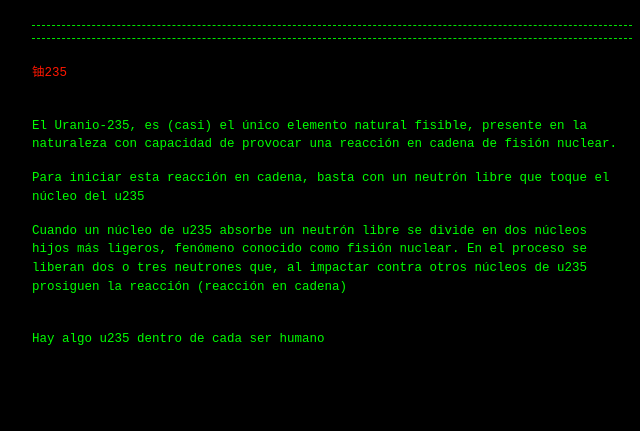
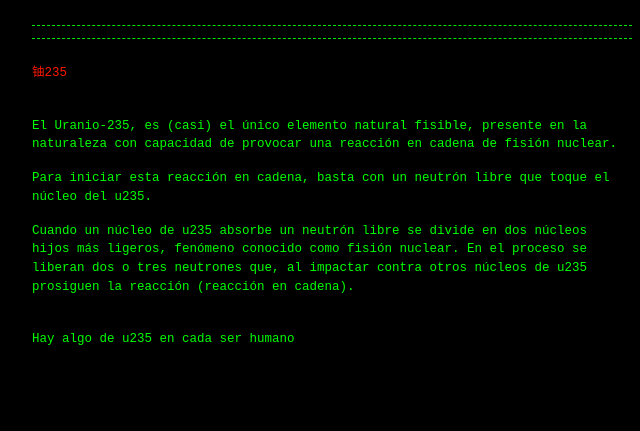
Before and after one commit to Guerrillaradio/u235, a Jekyll site: the page built from index.md, in a window 1280 px wide. Shown: the top 431 px of the page, without its empty margins (308-948 px from the left). Built offline with Jekyll 4.4.1, drawn with Linux system fonts in a browser that asks for light colours; our own code applies the rules of GitHub Pages for plain Markdown files.

Commit message:
Update index.md

```diff
--- a/index.md
+++ b/index.md
@@ -4,10 +4,10 @@
 
 <p>
 <p>El Uranio-235, es (casi) el único elemento natural fisible, presente en la naturaleza con capacidad de provocar una reacción en cadena de fisión nuclear.
-<p>Para iniciar esta reacción en cadena, basta con un neutrón libre que toque el núcleo del u235
-<p>Cuando un núcleo de u235 absorbe un neutrón libre se divide en dos núcleos hijos más ligeros, fenómeno conocido como fisión nuclear. En el proceso se liberan dos o tres neutrones que, al impactar contra otros núcleos de u235 prosiguen la reacción (reacción en cadena)
+<p>Para iniciar esta reacción en cadena, basta con un neutrón libre que toque el núcleo del u235.
+<p>Cuando un núcleo de u235 absorbe un neutrón libre se divide en dos núcleos hijos más ligeros, fenómeno conocido como fisión nuclear. En el proceso se liberan dos o tres neutrones que, al impactar contra otros núcleos de u235 prosiguen la reacción (reacción en cadena).
 
-<p>Hay algo u235 dentro de cada ser humano
+<p>Hay algo de u235 en cada ser humano
 <p>
 <p>
 
```
